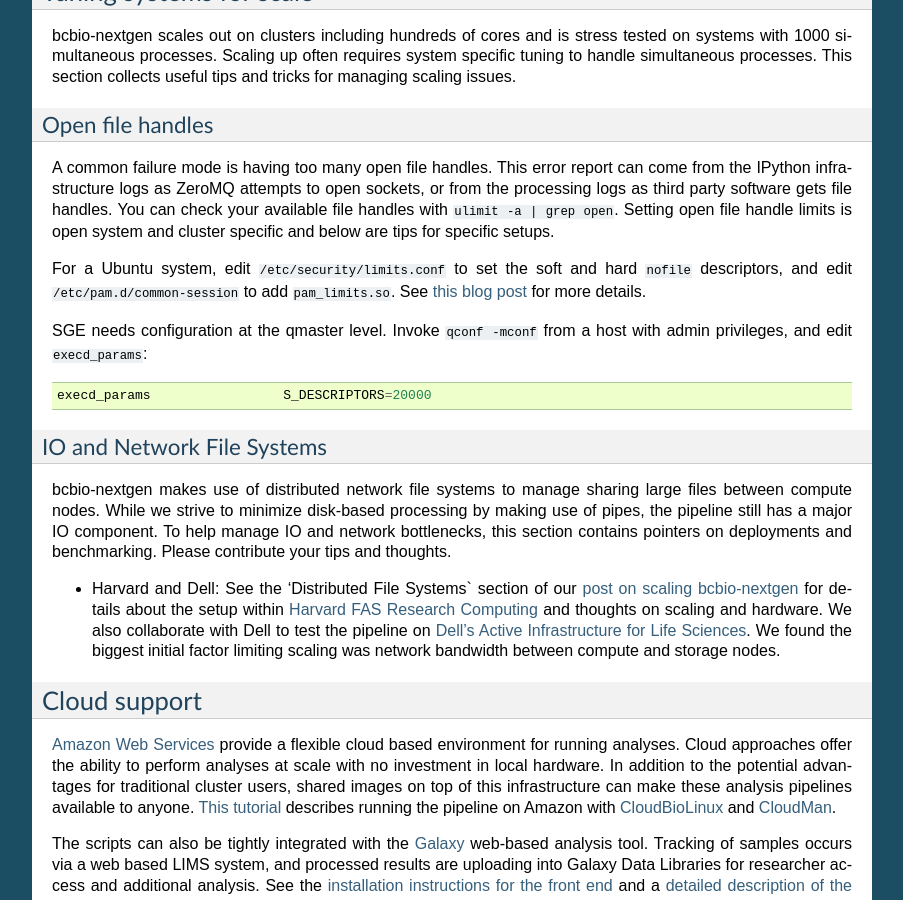
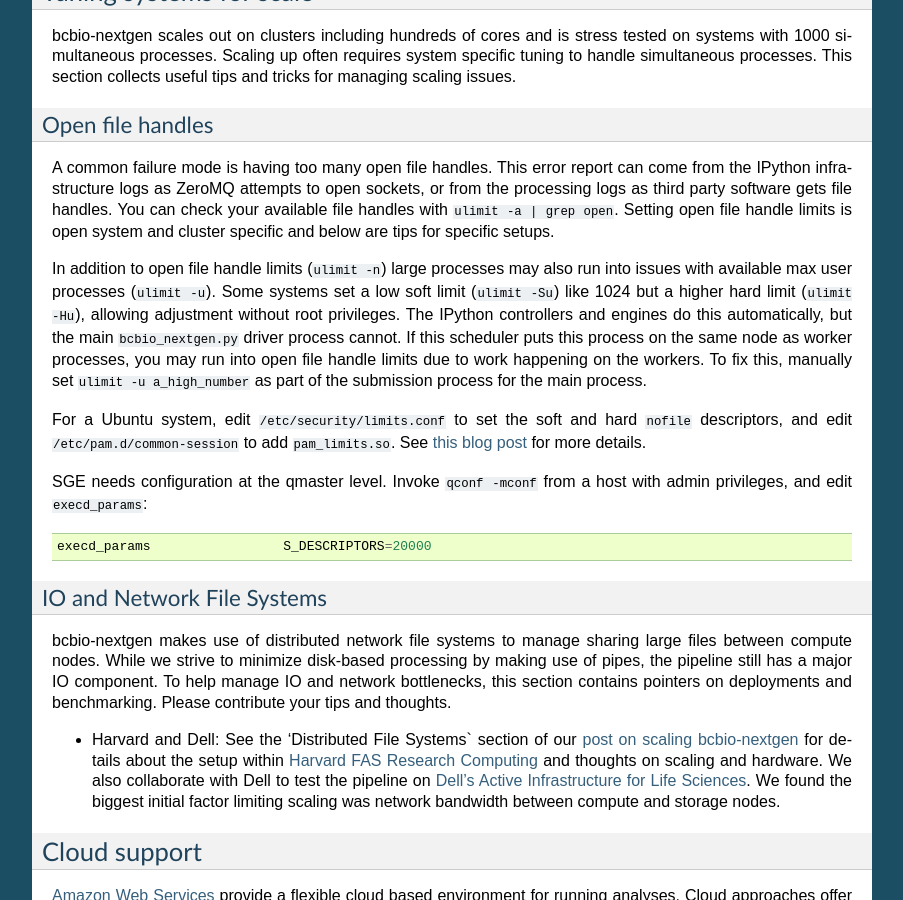
Before and after one commit to bcbio/bcbio-nextgen, a Sphinx documentation site: the page built from docs/contents/parallel.rst, in a window 1280 px wide and 900 px high, scrolled down 2383 px. Shown: the whole window, without its empty margins (198-1101 px from the left). Built offline with Sphinx 7.4.7, drawn with Linux system fonts in a browser that asks for light colours.

Commit message:
Document setting user process limit for dealing with open file handle issues: #457

```diff
--- a/docs/contents/parallel.rst
+++ b/docs/contents/parallel.rst
@@ -182,6 +182,16 @@
 open system and cluster specific and below are tips for specific
 setups.
 
+In addition to open file handle limits (``ulimit -n``) large processes may also
+run into issues with available max user processes (``ulimit -u``). Some systems
+set a low soft limit (``ulimit -Su``) like 1024 but a higher hard limit
+(``ulimit -Hu``), allowing adjustment without root privileges. The IPython
+controllers and engines do this automatically, but the main ``bcbio_nextgen.py``
+driver process cannot. If this scheduler puts this process on the same node as
+worker processes, you may run into open file handle limits due to work happening
+on the workers. To fix this, manually set ``ulimit -u a_high_number`` as part of
+the submission process for the main process.
+
 For a Ubuntu system, edit ``/etc/security/limits.conf`` to set the
 soft and hard ``nofile`` descriptors, and edit
 ``/etc/pam.d/common-session`` to add ``pam_limits.so``. See
```
